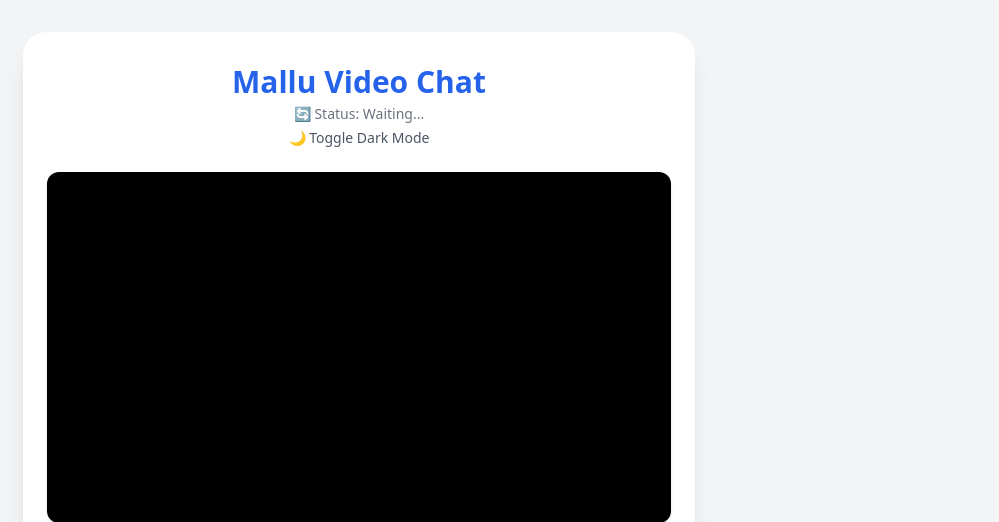
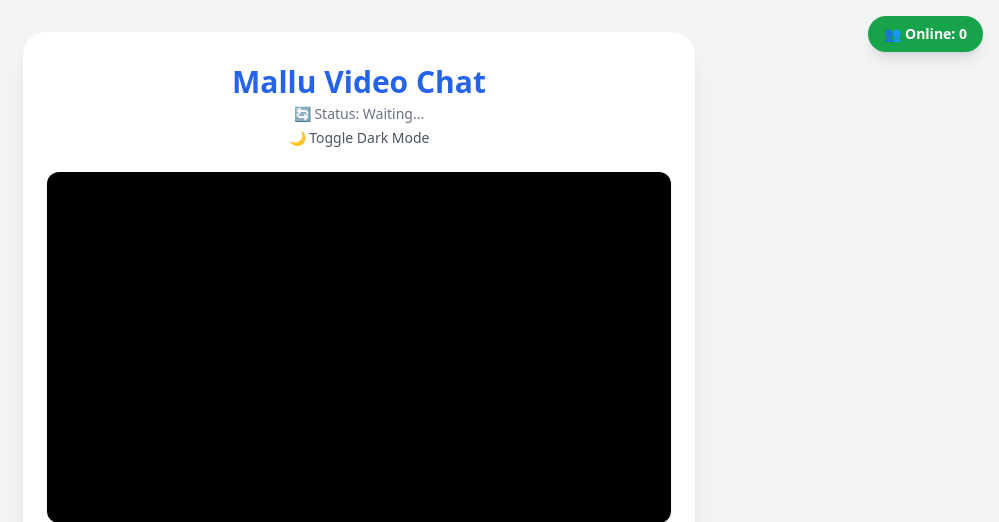
Before and after one commit to Adarshlumi/CHAT_KERALA, a Flask app: page / in a window 1280 px wide. Shown: the top 522 px of the page, without its empty margins (281-1280 px from the left). Run offline with Flask 3, Linux system fonts and the light colour scheme; some libraries are stand-ins or nearby versions.

Commit message:
Update index.html

```diff
--- a/templates/index.html
+++ b/templates/index.html
@@ -24,6 +24,11 @@
 </head>
 
 <body class="bg-gray-100 dark:bg-gray-900 text-gray-900 dark:text-gray-100 min-h-screen flex flex-col items-center justify-center px-4 py-8 transition-colors duration-300">
+
+  <!-- ✅ Online User Count -->
+  <div id="onlineCount" class="fixed top-4 right-4 bg-green-600 text-white text-sm font-semibold px-4 py-2 rounded-full shadow-lg z-50">
+    👥 Online: 0
+  </div>
 
   <!-- Loader -->
   <div id="loader" class="fixed inset-0 bg-white dark:bg-gray-900 bg-opacity-80 flex flex-col items-center justify-center z-50 hidden">
@@ -245,6 +250,7 @@
       window.location.href = '/';
     });
 
+    // 👩 QR Logic
     document.getElementById('femaleBtn').addEventListener('click', () => {
       document.getElementById('qrMessage').classList.remove('hidden');
     });
@@ -253,6 +259,15 @@
       document.getElementById('qrMessage').classList.add('hidden');
     });
 
+    // ✅ Online Count Listener
+    socket.on('online_count', (data) => {
+      const countDisplay = document.getElementById('onlineCount');
+      if (countDisplay) {
+        countDisplay.textContent = `👥 Online: ${data.count}`;
+      }
+    });
+
+    // Service Worker Registration
     if ('serviceWorker' in navigator) {
       navigator.serviceWorker.register('/service-worker.js')
         .then(() => console.log('Service Worker Registered ✅'))
```
